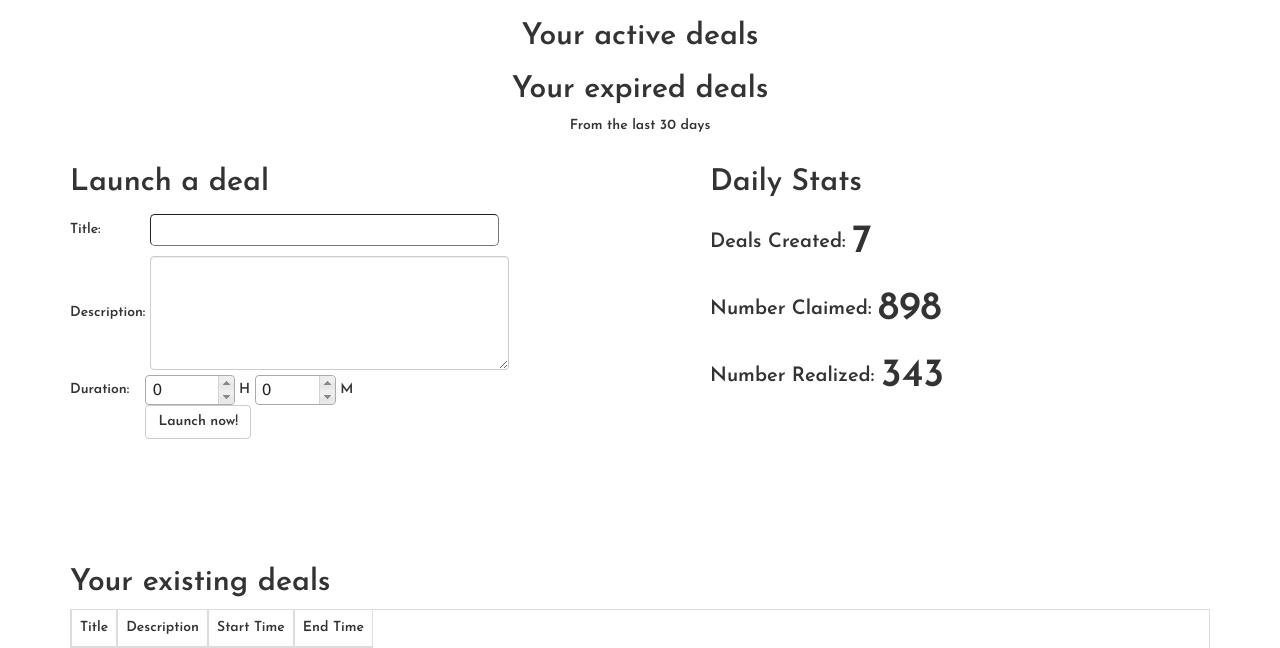
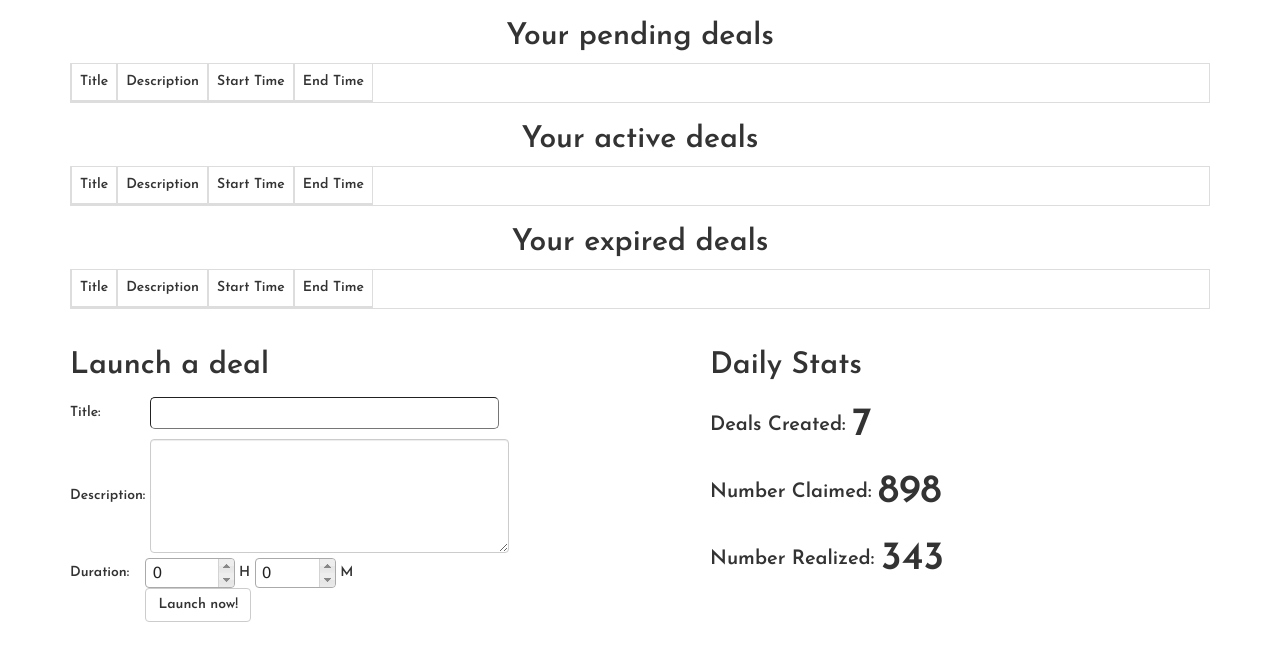
Before and after one commit to guthriec/fluxy-sample, a Django app: template templates/dashboard/dashboard.html in a window 1280 px wide. Shown: the part 50-698 px from the top of the page. Run offline with Django 3.2, Linux system fonts and the light colour scheme; the template is opened without the code that fills it: most values are stand-ins (such as "Sample title", 1, 10 or a date in 2020); parts of the project's set-up code (start-up, migrations or seed data) failed here and were passed over; some libraries are stand-ins or nearby versions.

Commit message:
logic to split up deals into active, pending, and expired

```diff
--- a/static/js/dashboard.js
+++ b/static/js/dashboard.js
@@ -3,7 +3,9 @@ DashboardApp = new Backbone.Marionette.Application();
 
 // Add regions of the DOM to the Marionette app for ease of manipulation
 DashboardApp.addRegions({
-  dealsRegion: '#deals',
+  activeDealsRegion: '#active-deals',
+  pendingDealsRegion: '#pending-deals',
+  expiredDealsRegion: '#expired-deals',
   newDealFormRegion: '#new-deal-form',
   modalControllerViewRegion: '#modals'
 });
@@ -15,6 +17,11 @@ DashboardApp.addRegions({
  */
 DealModel = Backbone.Model.extend({ });
 
+DealCollInit = function(models, options) {
+  this.vendorId = options.vendorId || -1;
+  DashboardApp.events.on('createDealTrigger', this.create, this);
+};
+
 /*
  * @author: Ayush
  * @desc: Defines the collection that represents a grouping of DealModel items.
@@ -25,15 +32,64 @@ DealsCollection = Backbone.Collection.extend({
 
   model: DealModel,
 
-  initialize: function(models, options) {
-    this.vendorId = options.vendorId || -1;
-    DashboardApp.events.on('createDealTrigger', this.create, this);
-  },
+  initialize: DealCollInit,
 
   url: function() {
     return '/api/v1/vendor/' + this.vendorId + '/deals/';
   }
 
+});
+
+
+/*
+ * @author: Chris
+ * @desc: Same as DealsCollection, but hooks into the /vendor/deals/all endpoint
+ * TODO: factor
+ */
+
+FullDealsCollection = Backbone.Collection.extend({
+
+  model: DealModel,
+
+  initialize: DealCollInit,
+
+  url: function() {
+    return '/api/v1/vendor/' + this.vendorId + '/deals/all/';
+  },
+
+  pending: function() {
+    return this.filter(function(deal) {
+      return 0 < (new Date(deal.get('time_start') - Date.now() - 60000));
+    });
+  },
+
+  pendingColl: function() {
+    var filtered = this.pending();
+    var pendingCollection = new FullDealsCollection(filtered, { 'vendorId': this.vendorId });
+    var self = this;
+    pendingCollection.listenTo(self, 'add remove reset sync', function() {
+      this.reset(self.pending(), { 'vendorId' : self.vendorId });
+    });
+    return pendingCollection;
+  },
+
+  expired: function() {
+    return this.select(function(deal) {
+      return 0 > (new Date(deal.get('time_end')) - Date.now() + 60000);
+    });
+  },
+
+  expiredColl: function() {
+    var filtered = this.expired();
+    var expiredCollection = new FullDealsCollection(filtered, { 'vendorId': this.vendorId });
+    var self = this;
+    expiredCollection.listenTo(self, 'add remove reset sync', function() {
+      console.log('poooop');
+      console.log(self.expired());
+      this.reset(self.expired(), { 'vendorId' : self.vendorId });
+    });
+    return expiredCollection;
+  }
 });
 
 /*
@@ -87,7 +143,7 @@ ModalControllerView = Backbone.Marionette.ItemView.extend({
   confirmDealCreation: function(deal) {
     this.newDeal = deal;
 
-    var $modal = this.$el.find('#confirm-create-deal-modal');
+    var $modal = this.$el.find('#create-deal-modal');
 
     $modal.find('#title td:nth-child(2)').html(deal.title);
     $modal.find('#description td:nth-child(2)').html(deal.desc);
@@ -102,13 +158,13 @@ ModalControllerView = Backbone.Marionette.ItemView.extend({
 
   cancelCreateDeal: function() {
     // TODO: send trigger to clear form
-    this.$el.find('#confirm-create-deal-modal').modal('hide');
+    this.$el.find('#create-deal-modal').modal('hide');
   },
 
   createDeal: function() {
     // TODO: send trigger to clear from
     DashboardApp.events.trigger('createDealTrigger', this.newDeal);
-    this.$el.find('#confirm-create-deal-modal').modal('hide');
+    this.$el.find('#create-deal-modal').modal('hide');
   }
 
 });
@@ -186,10 +242,27 @@ DashboardApp.addInitializer(function(options) {
   // Load all existing deals
   var deals = new DealsCollection([], { 'vendorId': vendorId });
   deals.fetch({ reset: true });
+  var dealsFull = new FullDealsCollection([], { 'vendorId': vendorId});
+  dealsFull.fetch({ reset: true });
+  var pendingDeals = dealsFull.pendingColl();
+  var expiredDeals = dealsFull.expiredColl();
+  console.log(dealsFull);
   var dealsCollectionView = new DealsCollectionView({
     collection: deals
   });
-  DashboardApp.dealsRegion.show(dealsCollectionView);
+  DashboardApp.activeDealsRegion.show(dealsCollectionView);
+
+  var pendingDealsCollectionView = new DealsCollectionView({
+    collection: pendingDeals
+  });
+
+  DashboardApp.pendingDealsRegion.show(pendingDealsCollectionView);
+
+  var expiredDealsCollectionView = new DealsCollectionView({
+    collection: expiredDeals
+  });
+
+  DashboardApp.expiredDealsRegion.show(expiredDealsCollectionView);
 
   // Load the form
   var dealCreateForm = new DealCreateFormView();
--- a/templates/dashboard/dashboard.html
+++ b/templates/dashboard/dashboard.html
@@ -5,13 +5,16 @@
 
 <div id="dashboard">
   <div id="deals-list-container">
+    <h2>Your pending deals</h2>
+    <div id="pending-deals">
+
+    </div>
     <h2>Your active deals</h2>
-    <div id="active-deals-list">
+    <div id="active-deals">
 
     </div>
     <h2>Your expired deals</h2>
-    <p>From the last 30 days</p>
-    <div id="expired-deals-list">
+    <div id="expired-deals">
 
     </div>
   </div>
@@ -72,7 +75,6 @@
         </tr>
         <tr>
           <td>Description: </td>
-          <!-- inline css here for now -->
           <td><textarea name="desc" class="form-control" rows="5"></textarea></td>
         </tr>
         <tr>
@@ -90,7 +92,7 @@
   </script>
 
   <script type="text/template" id="modal-controller-template">
-    <div class="modal fade" id="confirm-create-deal-modal">
+    <div class="modal fade" id="create-deal-modal">
       <div class="modal-dialog">
         <div class="modal-content">
           <div class="modal-header">
```
